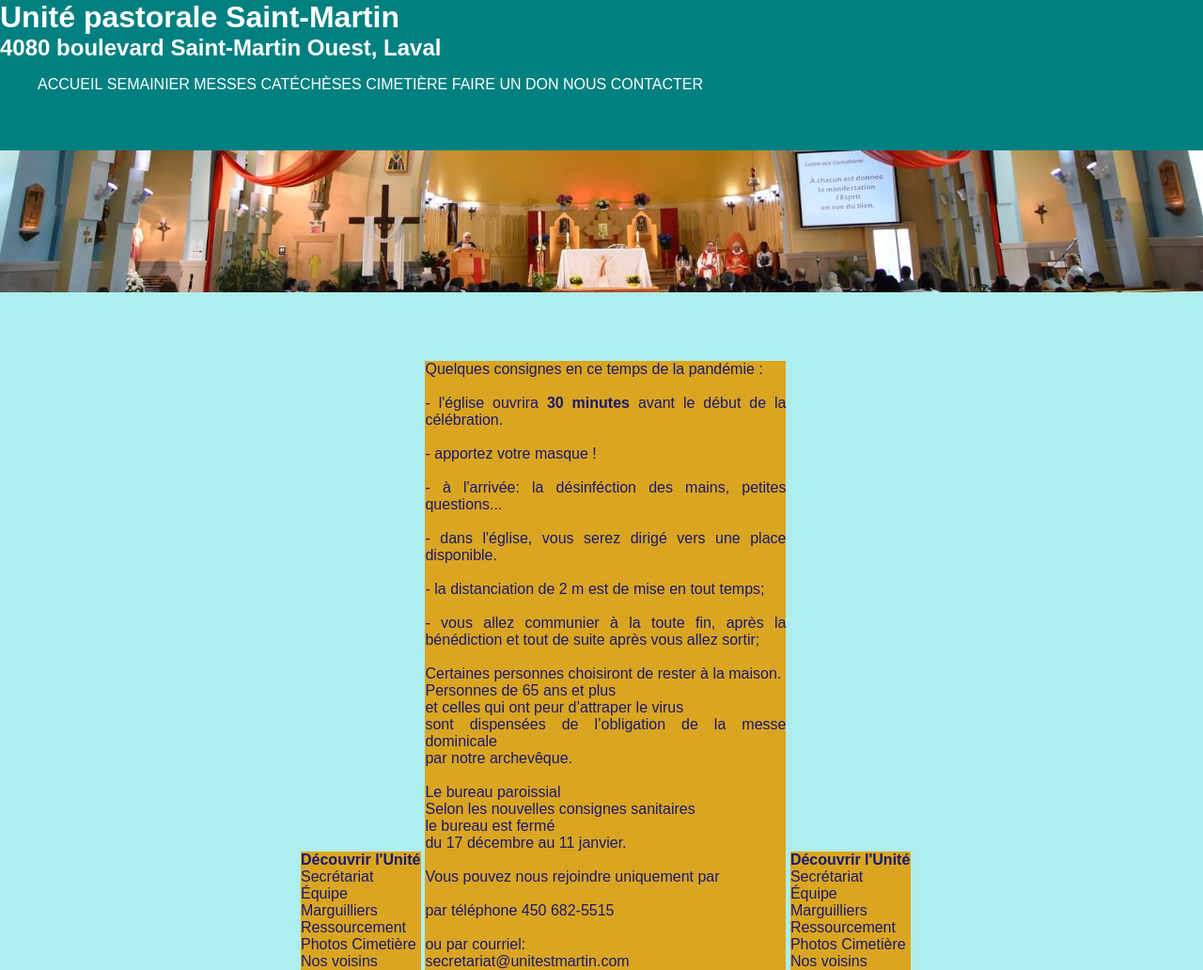
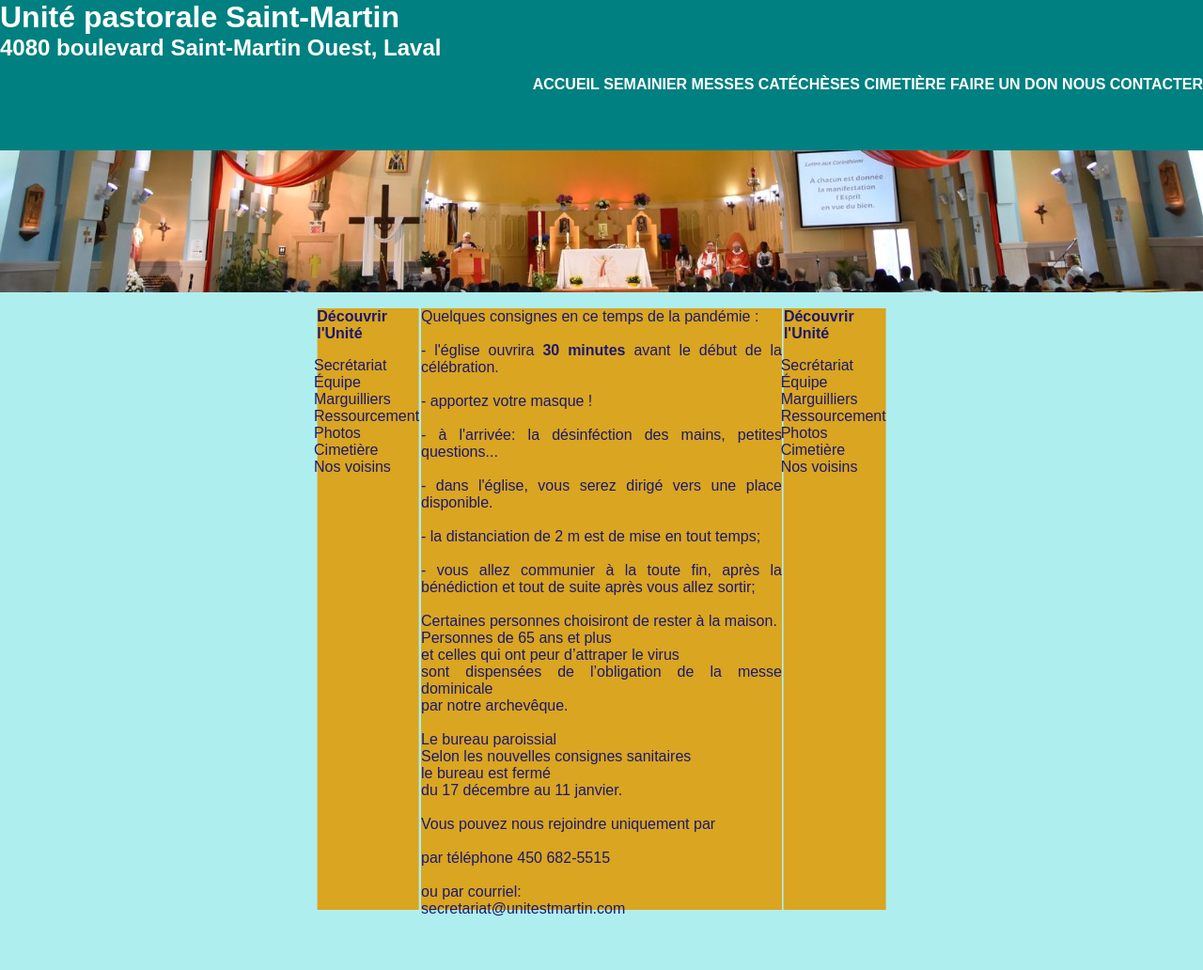
Before and after one commit to francois-stjacques/francois-stjacques, a PHP site: page /assets/sites/eglise_saint-martin/index.html in a window 1280 px wide. Shown: the whole page at 94% size. After the commit the page ends 975 px from the top, so only its background shows below. Run offline with PHP 8.4, Linux system fonts and the light colour scheme.

Commit message:
Changement de la page d'accueil de l'église
La page d'accueil du site de l'église a été changé

```diff
--- a/assets/sites/eglise_saint-martin/css/general.css
+++ b/assets/sites/eglise_saint-martin/css/general.css
@@ -34,7 +34,8 @@ a {
 
 ul {
     list-style-type: none;
-    color: white;
+
+    float: right;
 }
 
 li {
@@ -62,24 +63,36 @@ h2 {
     color: white;
 }
 
+/* .un li a {
+    color: white;
+} */
+
 .bloc {
+    position: absolute;
+    top: 50%;
+    left: 50%;
+    transform: translateX(-50%) translateY(-50%);
     background-color: goldenrod;
     color: midnightblue;
-    margin-top: 21%;
+    margin: auto;
+    margin-top: 19.4%;
     display: inline-block;
-    height: 100%;
-
+    height: 80%;
 }
 
 .un {
-    width: 10%;
-    margin-left: 25%;
+    width: 8.5%;
+    margin-left: -19.4%;
+    margin-right: 0;
+    padding-right: 0;
 }
 
 .deux {
+    padding: 0;
     width: 30%;
 }
 
 .trois {
-    width: 10%;
+    margin-left: 19.4%;
+    width: 8.5%;
 }
--- a/assets/sites/eglise_saint-martin/index.html
+++ b/assets/sites/eglise_saint-martin/index.html
@@ -16,25 +16,27 @@
         </div>
         <nav>
             <ul>
-                <li>ACCUEIL</li>
-                <li>SEMAINIER</li>
-                <li>MESSES</li>
-                <li>CATÉCHÈSES</li>
-                <li>CIMETIÈRE</li>
-                <li>FAIRE UN DON</li>
-                <li>NOUS CONTACTER</li>
+                <li><b>ACCUEIL</b></li>
+                <li><b>SEMAINIER</b></li>
+                <li><b>MESSES</b></li>
+                <li><b>CATÉCHÈSES</b></li>
+                <li><b>CIMETIÈRE</b></li>
+                <li><b>FAIRE UN DON</b></li>
+                <li><b>NOUS CONTACTER</b></li>
             </ul>
         </nav>
     </header>
     <div class="bloc un">
         <b>Découvrir l'Unité</b>
-        <a href="#">Secrétariat</a>
-        <a href="#">Équipe</a>
-        <a href="#">Marguilliers</a>
-        <a href="#">Ressourcement</a>
-        <a href="#">Photos</a>
-        <a href="#">Cimetière</a>
-        <a href="#">Nos voisins</a>
+        <ul>
+            <li><a href="#">Secrétariat</a></li>
+            <li><a href="#">Équipe</a></li>
+            <li><a href="#">Marguilliers</a></li>
+            <li><a href="#">Ressourcement</a></li>
+            <li><a href="#">Photos</a></li>
+            <li><a href="#">Cimetière</a></li>
+            <li><a href="#">Nos voisins</a></li>
+        </ul>
     </div>
     <div class="bloc deux">
         <p>Quelques consignes en ce temps de la pandémie : <br><br>
@@ -71,13 +73,15 @@
     </div>
     <div class="bloc trois">
         <b>Découvrir l'Unité</b>
-        <a href="#">Secrétariat</a>
-        <a href="#">Équipe</a>
-        <a href="#">Marguilliers</a>
-        <a href="#">Ressourcement</a>
-        <a href="#">Photos</a>
-        <a href="#">Cimetière</a>
-        <a href="#">Nos voisins</a>
+        <ul>
+            <li><a href="#">Secrétariat</a></li>
+            <li><a href="#">Équipe</a></li>
+            <li><a href="#">Marguilliers</a></li>
+            <li><a href="#">Ressourcement</a></li>
+            <li><a href="#">Photos</a></li>
+            <li><a href="#">Cimetière</a></li>
+            <li><a href="#">Nos voisins</a></li>
+        </ul>
     </div>
 </body>
 </html>
```
